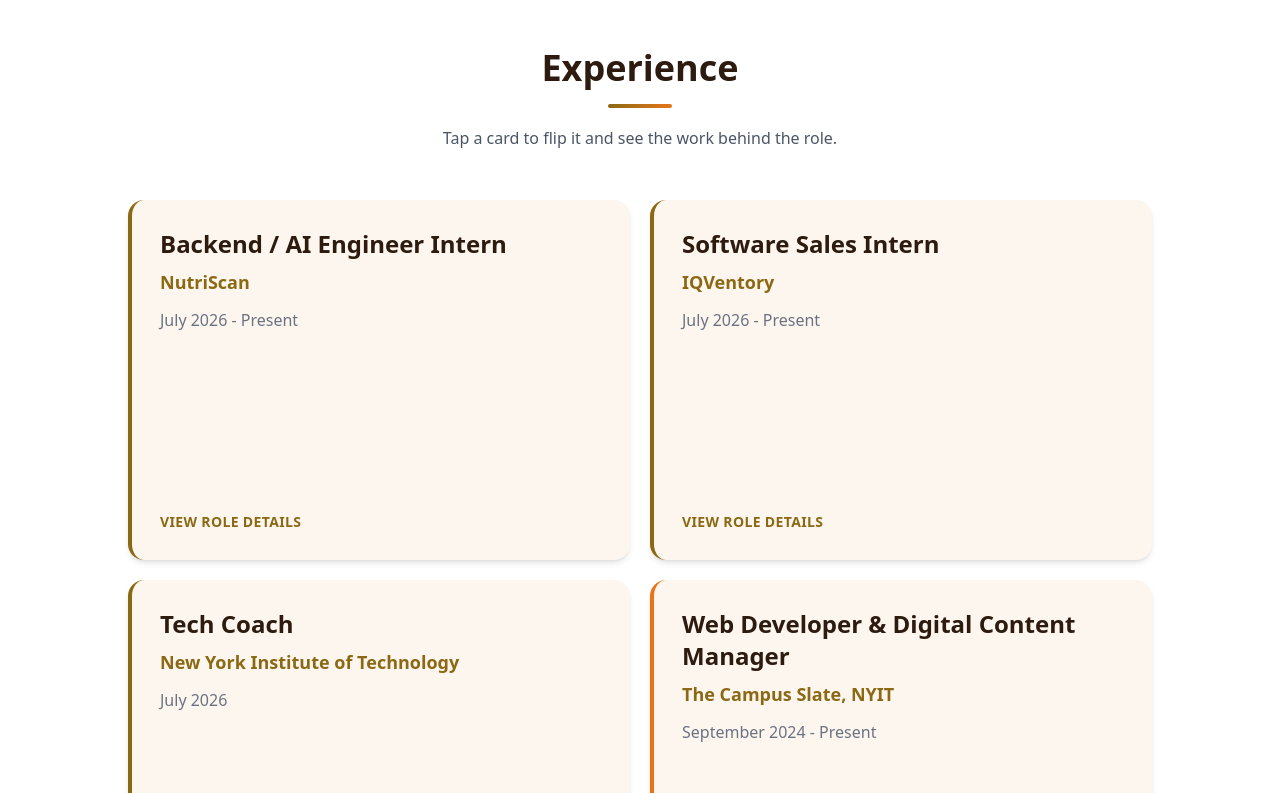
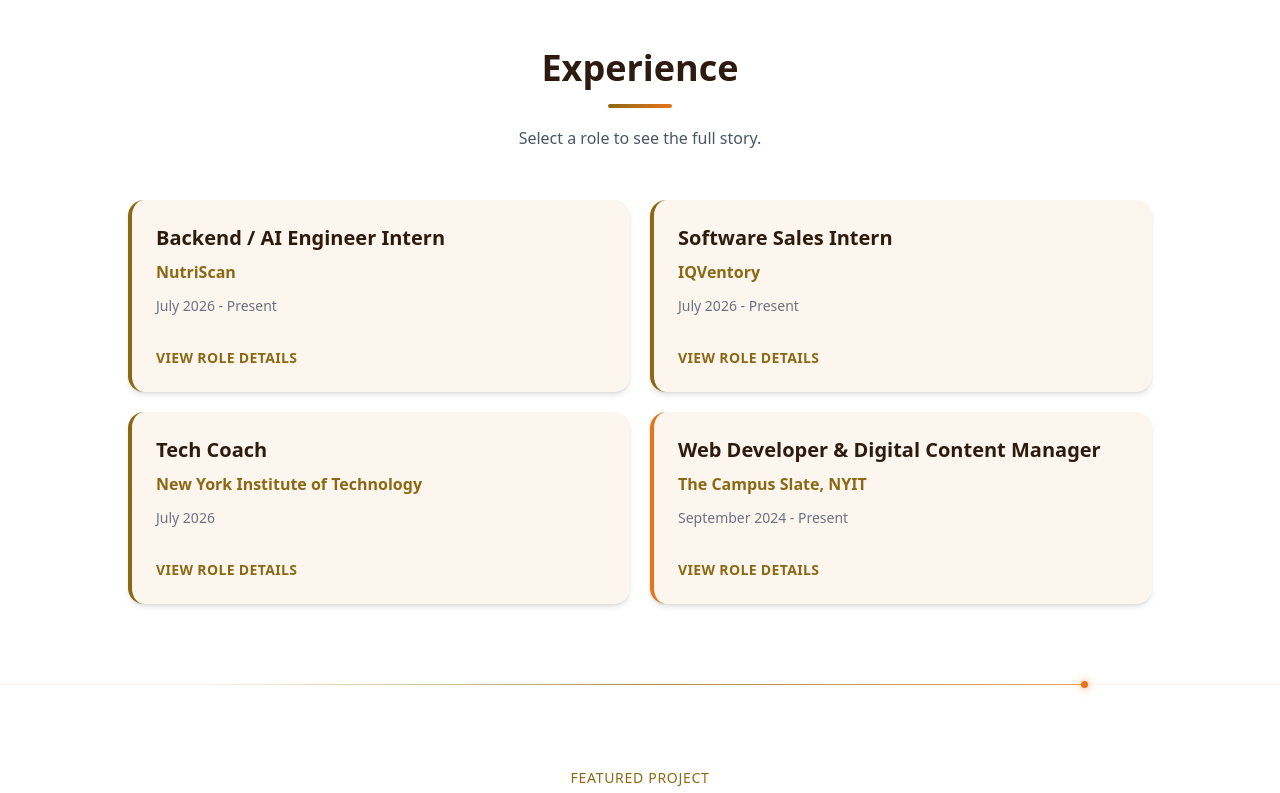
Before and after one commit to Sadia-F/sadia-portfolio, a Next.js app: page / in a window 1280 px wide. Shown: the part 2220-3013 px from the top of the page. Built offline with nearby package versions, Linux system fonts and the light colour scheme.

Commit message:
Open role details in centered flip cards

```diff
--- a/app/components/Experience.tsx
+++ b/app/components/Experience.tsx
@@ -1,11 +1,12 @@
 "use client";
 
 import { useState } from "react";
-import { motion } from "framer-motion";
+import { AnimatePresence, motion } from "framer-motion";
 import { experience } from "../data";
 
 export default function Experience() {
-  const [flippedIndex, setFlippedIndex] = useState<number | null>(null);
+  const [selectedIndex, setSelectedIndex] = useState<number | null>(null);
+  const selectedRole = selectedIndex === null ? null : experience[selectedIndex];
 
   return (
     <section id="experience" className="bg-white px-4 py-20 dark:bg-gray-900">
@@ -13,51 +14,56 @@ export default function Experience() {
         <motion.div initial={{ opacity: 0, y: 30 }} whileInView={{ opacity: 1, y: 0 }} transition={{ duration: 0.6 }} viewport={{ once: true }} className="mb-12 text-center">
           <h2 className="mb-4 text-4xl font-bold text-dark-brown dark:text-cream">Experience</h2>
           <div className="mx-auto h-1 w-16 rounded-full bg-gradient-to-r from-warm-brown to-sunset" />
-          <p className="mx-auto mt-4 max-w-2xl text-base leading-7 text-gray-600 dark:text-gray-300">Tap a card to flip it and see the work behind the role.</p>
+          <p className="mx-auto mt-4 max-w-2xl text-base leading-7 text-gray-600 dark:text-gray-300">Select a role to see the full story.</p>
         </motion.div>
 
         <div className="grid gap-5 md:grid-cols-2">
-          {experience.map((exp, index) => {
-            const isFlipped = flippedIndex === index;
+          {experience.map((exp, index) => (
+            <motion.button key={`${exp.company}-${exp.role}`} type="button" onClick={() => setSelectedIndex(index)} initial={{ opacity: 0, y: 24 }} whileInView={{ opacity: 1, y: 0 }} transition={{ duration: 0.45, delay: index * 0.06 }} viewport={{ once: true }} className={`flex min-h-48 flex-col justify-between rounded-2xl border-l-4 bg-cream p-6 text-left shadow-md transition hover:-translate-y-1 hover:shadow-xl focus:outline-none focus-visible:ring-2 focus-visible:ring-warm-brown dark:bg-deep-slate ${exp.isFavorite ? "border-sunset" : "border-warm-brown"}`}>
+              <span>
+                <span className="block text-xl font-bold text-dark-brown dark:text-cream">{exp.role}</span>
+                <span className="mt-2 block text-base font-semibold text-warm-brown dark:text-terracotta">{exp.company}</span>
+                <span className="mt-3 block text-sm font-medium text-gray-500 dark:text-gray-400">{exp.duration}</span>
+              </span>
+              <span className="mt-6 text-sm font-semibold uppercase tracking-wide text-warm-brown dark:text-terracotta">View role details</span>
+            </motion.button>
+          ))}
+        </div>
+      </div>
 
-            return (
-              <motion.article key={`${exp.company}-${exp.role}`} initial={{ opacity: 0, y: 24 }} whileInView={{ opacity: 1, y: 0 }} transition={{ duration: 0.45, delay: index * 0.06 }} viewport={{ once: true }} className="min-h-[360px] [perspective:1200px]">
-                <motion.div animate={{ rotateY: isFlipped ? 180 : 0 }} transition={{ duration: 0.55, ease: "easeInOut" }} style={{ transformStyle: "preserve-3d" }} className="relative h-full min-h-[360px]">
-                  <button type="button" onClick={() => setFlippedIndex(isFlipped ? null : index)} aria-label={`Show details for ${exp.role} at ${exp.company}`} style={{ backfaceVisibility: "hidden", WebkitBackfaceVisibility: "hidden" }} className={`absolute inset-0 flex w-full flex-col justify-between overflow-hidden rounded-2xl border-l-4 bg-cream p-7 text-left shadow-md transition-shadow hover:shadow-lg focus:outline-none focus-visible:ring-2 focus-visible:ring-warm-brown dark:bg-deep-slate ${exp.isFavorite ? "border-sunset" : "border-warm-brown"}`}>
-                    <span>
-                      <span className="block text-2xl font-bold text-dark-brown dark:text-cream">{exp.role}</span>
-                      <span className="mt-2 block text-lg font-semibold text-warm-brown dark:text-terracotta">{exp.company}</span>
-                      <span className="mt-3 block text-base text-gray-500 dark:text-gray-400">{exp.duration}</span>
-                    </span>
-                    <span className="text-sm font-semibold uppercase tracking-wide text-warm-brown dark:text-terracotta">View role details</span>
-                  </button>
+      <AnimatePresence>
+        {selectedRole && (
+          <motion.div initial={{ opacity: 0 }} animate={{ opacity: 1 }} exit={{ opacity: 0 }} className="fixed inset-0 z-[100] flex items-center justify-center bg-dark-brown/55 p-4 backdrop-blur-sm" onClick={() => setSelectedIndex(null)}>
+            <motion.article initial={{ opacity: 0, scale: 0.8, rotateY: -90 }} animate={{ opacity: 1, scale: 1, rotateY: 0 }} exit={{ opacity: 0, scale: 0.82, rotateY: 90 }} transition={{ duration: 0.45, ease: "easeOut" }} style={{ transformStyle: "preserve-3d" }} onClick={(event) => event.stopPropagation()} className={`flex w-full max-w-4xl flex-col overflow-y-auto rounded-3xl border-l-4 bg-cream shadow-2xl dark:bg-deep-slate ${selectedRole.isFavorite ? "border-sunset" : "border-warm-brown"} max-h-[calc(100dvh-2rem)]`}>
+              <div className="p-6 sm:p-8">
+                <div className="flex items-start justify-between gap-5">
+                  <div>
+                    <p className="text-sm font-bold uppercase tracking-wide text-warm-brown dark:text-terracotta">Experience</p>
+                    <h3 className="mt-2 text-2xl font-bold text-dark-brown dark:text-cream sm:text-3xl">{selectedRole.role}</h3>
+                    <p className="mt-2 text-lg font-semibold text-warm-brown dark:text-terracotta">{selectedRole.company}</p>
+                    <p className="mt-1 text-sm font-medium text-gray-500 dark:text-gray-400">{selectedRole.duration}</p>
+                  </div>
+                  <button type="button" onClick={() => setSelectedIndex(null)} aria-label="Close role details" className="flex h-10 w-10 shrink-0 items-center justify-center rounded-full bg-white text-xl text-warm-brown shadow-sm transition hover:bg-gray-100 focus:outline-none focus-visible:ring-2 focus-visible:ring-warm-brown dark:bg-gray-800 dark:text-terracotta dark:hover:bg-gray-700">×</button>
+                </div>
 
-                  <div style={{ backfaceVisibility: "hidden", WebkitBackfaceVisibility: "hidden", transform: "rotateY(180deg)" }} className={`absolute inset-0 flex flex-col overflow-hidden rounded-2xl border-l-4 bg-cream shadow-md dark:bg-deep-slate ${exp.isFavorite ? "border-sunset" : "border-warm-brown"}`}>
-                    <div className="flex-1 overflow-y-auto p-6">
-                      <p className="text-sm font-bold uppercase tracking-wide text-warm-brown dark:text-terracotta">{exp.role}</p>
-                      <ul className="mt-4 space-y-3">
-                        {exp.achievements.map((achievement) => <li key={achievement} className="flex gap-3 text-base leading-7 text-gray-700 dark:text-gray-300"><span className="mt-2 h-2 w-2 shrink-0 rounded-full bg-warm-brown dark:bg-terracotta" aria-hidden="true" />{achievement}</li>)}
+                <ul className="mt-6 grid gap-4 sm:grid-cols-2">
+                  {selectedRole.achievements.map((achievement) => <li key={achievement} className="rounded-xl border border-warm-brown/10 bg-white/70 p-4 text-[15px] leading-6 text-gray-700 dark:border-white/10 dark:bg-gray-800/70 dark:text-gray-300"><span className="font-semibold text-warm-brown dark:text-terracotta">Impact: </span>{achievement}</li>)}
                 </ul>
 
-                      {exp.technologies && (
-                        <div className="mt-5">
+                {selectedRole.technologies && (
+                  <div className="mt-6">
                     <p className="text-sm font-bold uppercase tracking-wide text-gray-500 dark:text-gray-400">Tools used</p>
-                          <div className="mt-3 flex flex-wrap gap-2">
-                            {exp.technologies.map((tech) => <span key={tech} className="rounded-full border border-gray-200 bg-white px-3 py-1.5 text-sm font-medium text-gray-700 dark:border-gray-700 dark:bg-gray-800 dark:text-gray-300">{tech}</span>)}
-                          </div>
+                    <div className="mt-3 flex flex-wrap gap-2">{selectedRole.technologies.map((tech) => <span key={tech} className="rounded-full border border-gray-200 bg-white px-3 py-1.5 text-sm font-medium text-gray-700 dark:border-gray-700 dark:bg-gray-800 dark:text-gray-300">{tech}</span>)}</div>
                   </div>
                 )}
 
-                      {exp.isFavorite && exp.favoriteReason && <p className="mt-5 rounded-xl border border-sunset/25 bg-sunset/10 p-4 text-base leading-7 text-gray-700 dark:bg-sunset/15 dark:text-gray-300"><span className="font-semibold text-sunset">Why this work mattered: </span>{exp.favoriteReason}</p>}
+                {selectedRole.isFavorite && selectedRole.favoriteReason && <p className="mt-6 rounded-xl border border-sunset/25 bg-sunset/10 p-4 text-base leading-7 text-gray-700 dark:bg-sunset/15 dark:text-gray-300"><span className="font-semibold text-sunset">Why this work mattered: </span>{selectedRole.favoriteReason}</p>}
               </div>
-                    <button type="button" onClick={() => setFlippedIndex(null)} className="border-t border-warm-brown/10 px-6 py-4 text-left text-sm font-semibold uppercase tracking-wide text-warm-brown focus:outline-none focus-visible:ring-2 focus-visible:ring-warm-brown dark:border-white/10 dark:text-terracotta">Back to summary</button>
-                  </div>
+              <button type="button" onClick={() => setSelectedIndex(null)} className="border-t border-warm-brown/10 px-6 py-4 text-center text-sm font-semibold uppercase tracking-wide text-warm-brown focus:outline-none focus-visible:ring-2 focus-visible:ring-warm-brown dark:border-white/10 dark:text-terracotta">Back to cards</button>
+            </motion.article>
           </motion.div>
-              </motion.article>
-            );
-          })}
-        </div>
-      </div>
+        )}
+      </AnimatePresence>
     </section>
   );
 }
--- a/app/components/Leadership.tsx
+++ b/app/components/Leadership.tsx
@@ -1,11 +1,12 @@
 "use client";
 
 import { useState } from "react";
-import { motion } from "framer-motion";
+import { AnimatePresence, motion } from "framer-motion";
 import { leadership } from "../data";
 
 export default function Leadership() {
-  const [flippedIndex, setFlippedIndex] = useState<number | null>(null);
+  const [selectedIndex, setSelectedIndex] = useState<number | null>(null);
+  const selectedRole = selectedIndex === null ? null : leadership[selectedIndex];
 
   return (
     <section id="leadership" className="bg-white px-4 py-20 dark:bg-gray-900">
@@ -13,40 +14,46 @@ export default function Leadership() {
         <motion.div initial={{ opacity: 0, y: 30 }} whileInView={{ opacity: 1, y: 0 }} transition={{ duration: 0.6 }} viewport={{ once: true }} className="mb-12 text-center">
           <h2 className="mb-4 text-4xl font-bold text-dark-brown dark:text-cream">Leadership</h2>
           <div className="mx-auto h-1 w-16 rounded-full bg-gradient-to-r from-warm-brown to-sunset" />
-          <p className="mx-auto mt-4 max-w-2xl text-base leading-7 text-gray-600 dark:text-gray-300">Tap a card to flip it and learn about the impact behind the role.</p>
+          <p className="mx-auto mt-4 max-w-2xl text-base leading-7 text-gray-600 dark:text-gray-300">Select a role to see the impact behind it.</p>
         </motion.div>
 
         <div className="grid gap-5 md:grid-cols-2">
-          {leadership.map((item, index) => {
-            const isFlipped = flippedIndex === index;
-
-            return (
-              <motion.article key={`${item.role}-${item.organization}`} initial={{ opacity: 0, y: 24 }} whileInView={{ opacity: 1, y: 0 }} transition={{ duration: 0.45, delay: index * 0.05 }} viewport={{ once: true }} className="min-h-[300px] [perspective:1200px]">
-                <motion.div animate={{ rotateY: isFlipped ? 180 : 0 }} transition={{ duration: 0.55, ease: "easeInOut" }} style={{ transformStyle: "preserve-3d" }} className="relative h-full min-h-[300px]">
-                  <button type="button" onClick={() => setFlippedIndex(isFlipped ? null : index)} aria-label={`Show details for ${item.role} at ${item.organization}`} style={{ backfaceVisibility: "hidden", WebkitBackfaceVisibility: "hidden" }} className="absolute inset-0 flex w-full flex-col justify-between overflow-hidden rounded-2xl bg-cream p-7 text-left shadow-md transition-shadow hover:shadow-lg focus:outline-none focus-visible:ring-2 focus-visible:ring-warm-brown dark:bg-deep-slate">
+          {leadership.map((item, index) => (
+            <motion.button key={`${item.role}-${item.organization}`} type="button" onClick={() => setSelectedIndex(index)} initial={{ opacity: 0, y: 24 }} whileInView={{ opacity: 1, y: 0 }} transition={{ duration: 0.45, delay: index * 0.05 }} viewport={{ once: true }} className="flex min-h-44 flex-col justify-between rounded-2xl bg-cream p-6 text-left shadow-md transition hover:-translate-y-1 hover:shadow-xl focus:outline-none focus-visible:ring-2 focus-visible:ring-warm-brown dark:bg-deep-slate">
               <span>
                 <span className="block text-xl font-bold text-dark-brown dark:text-cream">{item.role}</span>
                 <span className="mt-2 block text-base font-semibold text-warm-brown dark:text-terracotta">{item.organization}</span>
                 <span className="mt-3 block text-sm font-medium text-gray-500 dark:text-gray-400">{item.duration}</span>
               </span>
-                    <span className="text-sm font-semibold uppercase tracking-wide text-warm-brown dark:text-terracotta">View role details</span>
-                  </button>
+              <span className="mt-6 text-sm font-semibold uppercase tracking-wide text-warm-brown dark:text-terracotta">View role details</span>
+            </motion.button>
+          ))}
+        </div>
+      </div>
 
-                  <div style={{ backfaceVisibility: "hidden", WebkitBackfaceVisibility: "hidden", transform: "rotateY(180deg)" }} className="absolute inset-0 flex flex-col overflow-hidden rounded-2xl bg-cream shadow-md dark:bg-deep-slate">
-                    <div className="flex-1 overflow-y-auto p-6">
-                      <p className="text-sm font-bold uppercase tracking-wide text-warm-brown dark:text-terracotta">{item.role}</p>
-                      <ul className="mt-4 space-y-3">
-                        {item.achievements.map((achievement) => <li key={achievement} className="flex gap-3 text-base leading-7 text-gray-700 dark:text-gray-300"><span className="mt-2 h-2 w-2 shrink-0 rounded-full bg-warm-brown dark:bg-terracotta" aria-hidden="true" />{achievement}</li>)}
+      <AnimatePresence>
+        {selectedRole && (
+          <motion.div initial={{ opacity: 0 }} animate={{ opacity: 1 }} exit={{ opacity: 0 }} className="fixed inset-0 z-[100] flex items-center justify-center bg-dark-brown/55 p-4 backdrop-blur-sm" onClick={() => setSelectedIndex(null)}>
+            <motion.article initial={{ opacity: 0, scale: 0.8, rotateY: -90 }} animate={{ opacity: 1, scale: 1, rotateY: 0 }} exit={{ opacity: 0, scale: 0.82, rotateY: 90 }} transition={{ duration: 0.45, ease: "easeOut" }} style={{ transformStyle: "preserve-3d" }} onClick={(event) => event.stopPropagation()} className="flex w-full max-w-3xl flex-col overflow-y-auto rounded-3xl bg-cream shadow-2xl dark:bg-deep-slate max-h-[calc(100dvh-2rem)]">
+              <div className="p-6 sm:p-8">
+                <div className="flex items-start justify-between gap-5">
+                  <div>
+                    <p className="text-sm font-bold uppercase tracking-wide text-warm-brown dark:text-terracotta">Leadership</p>
+                    <h3 className="mt-2 text-2xl font-bold text-dark-brown dark:text-cream sm:text-3xl">{selectedRole.role}</h3>
+                    <p className="mt-2 text-lg font-semibold text-warm-brown dark:text-terracotta">{selectedRole.organization}</p>
+                    <p className="mt-1 text-sm font-medium text-gray-500 dark:text-gray-400">{selectedRole.duration}</p>
+                  </div>
+                  <button type="button" onClick={() => setSelectedIndex(null)} aria-label="Close role details" className="flex h-10 w-10 shrink-0 items-center justify-center rounded-full bg-white text-xl text-warm-brown shadow-sm transition hover:bg-gray-100 focus:outline-none focus-visible:ring-2 focus-visible:ring-warm-brown dark:bg-gray-800 dark:text-terracotta dark:hover:bg-gray-700">×</button>
+                </div>
+                <ul className="mt-7 space-y-4">
+                  {selectedRole.achievements.map((achievement) => <li key={achievement} className="rounded-xl border border-warm-brown/10 bg-white/70 p-5 text-base leading-7 text-gray-700 dark:border-white/10 dark:bg-gray-800/70 dark:text-gray-300">{achievement}</li>)}
                 </ul>
               </div>
-                    <button type="button" onClick={() => setFlippedIndex(null)} className="border-t border-warm-brown/10 px-6 py-4 text-left text-sm font-semibold uppercase tracking-wide text-warm-brown focus:outline-none focus-visible:ring-2 focus-visible:ring-warm-brown dark:border-white/10 dark:text-terracotta">Back to summary</button>
-                  </div>
+              <button type="button" onClick={() => setSelectedIndex(null)} className="border-t border-warm-brown/10 px-6 py-4 text-center text-sm font-semibold uppercase tracking-wide text-warm-brown focus:outline-none focus-visible:ring-2 focus-visible:ring-warm-brown dark:border-white/10 dark:text-terracotta">Back to cards</button>
+            </motion.article>
           </motion.div>
-              </motion.article>
-            );
-          })}
-        </div>
-      </div>
+        )}
+      </AnimatePresence>
     </section>
   );
 }
```
Lines whose indentation alone changed are shown as unchanged.
